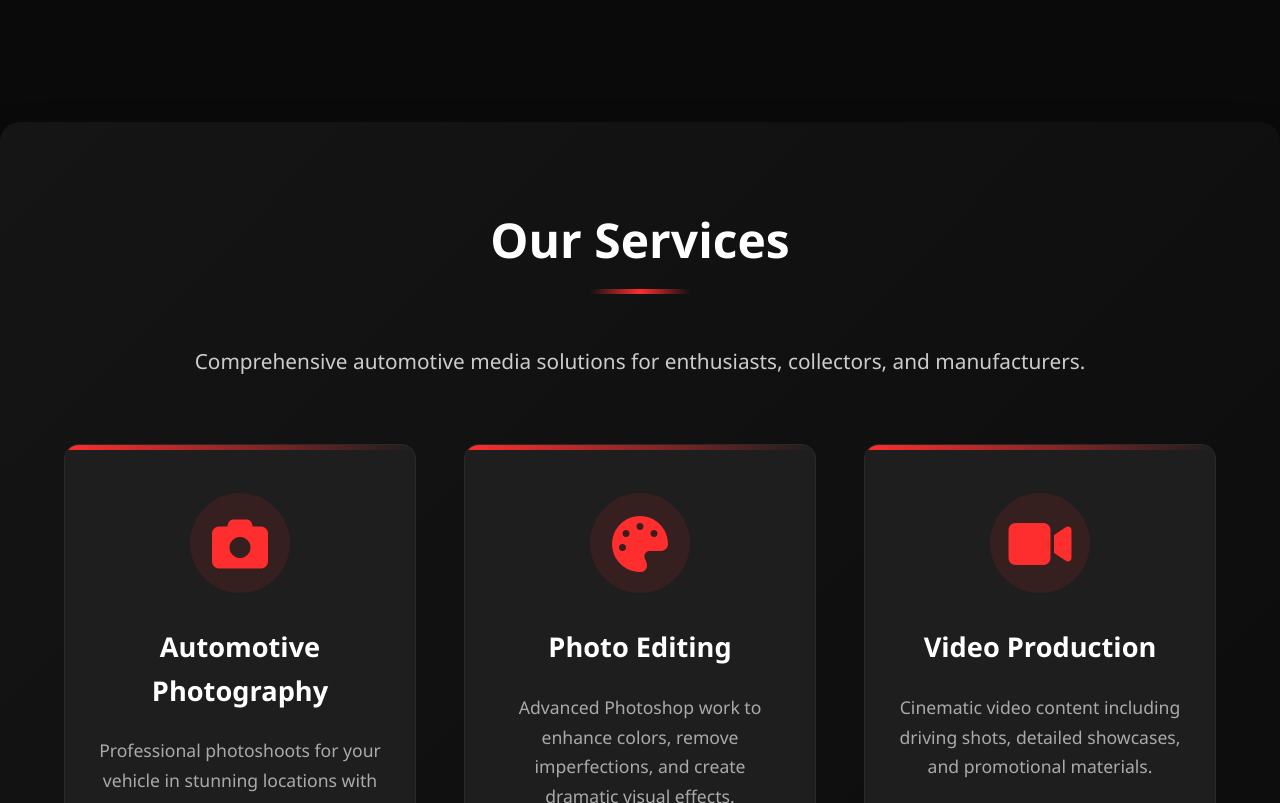
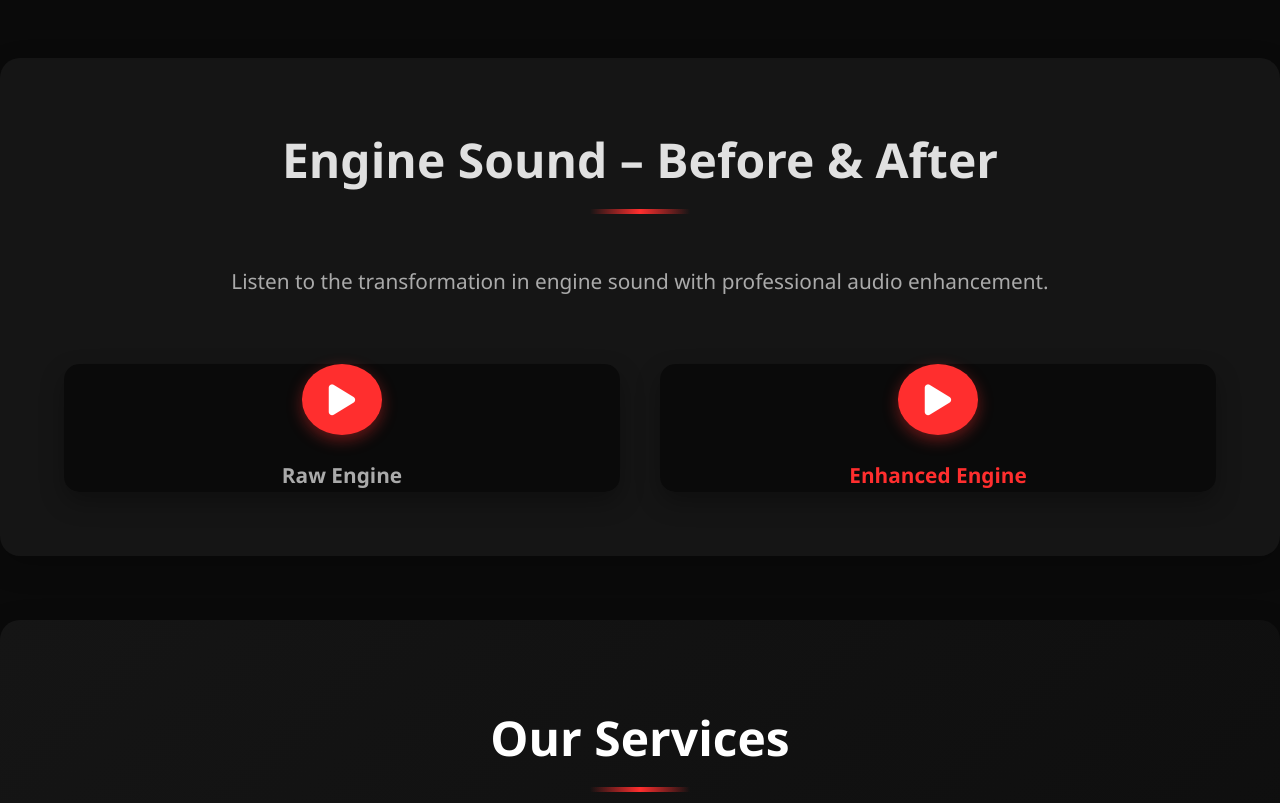
Before and after one commit to Sarahrii/automedia-portfolio, a plain HTML site: page index.html in a window 1280 px wide. Shown: the part 4115-4918 px from the top of the page. Drawn offline with Linux system fonts and the light colour scheme.

Commit message:
Update index.html

```diff
--- a/index.html
+++ b/index.html
@@ -445,6 +445,77 @@
         .video-item.playing .video-label {
             opacity: 0;
         }
+
+        /* AUDIO SECTION */
+.audio-section {
+    background: var(--dark-bg);
+    border-radius: 20px;
+    padding: 4rem;
+    margin-bottom: 4rem;
+    box-shadow: 0 10px 30px rgba(0,0,0,0.2);
+}
+
+.audio-comparison {
+    display: grid;
+    grid-template-columns: 1fr 1fr;
+    gap: 2.5rem;
+}
+
+.audio-item {
+    position: relative;
+    background: var(--card-bg);
+    border-radius: 15px;
+    padding: 4rem 2rem;
+    text-align: center;
+    box-shadow: 0 10px 25px rgba(0,0,0,0.3);
+}
+
+.audio-overlay {
+    position: absolute;
+    inset: 0;
+    background: rgba(0,0,0,0.65);
+    display: flex;
+    flex-direction: column;
+    justify-content: center;
+    align-items: center;
+    border-radius: 15px;
+    transition: opacity 0.3s;
+}
+
+.audio-item.playing .audio-overlay {
+    opacity: 0;
+    pointer-events: none;
+}
+
+.audio-btn {
+    width: 80px;
+    height: 80px;
+    background: var(--secondary);
+    border-radius: 50%;
+    display: flex;
+    justify-content: center;
+    align-items: center;
+    color: var(--light);
+    font-size: 2.2rem;
+    cursor: pointer;
+    transition: 0.3s;
+    box-shadow: 0 5px 15px rgba(255, 46, 46, 0.4);
+}
+
+.audio-label {
+    margin-top: 1.5rem;
+    font-size: 1.3rem;
+    font-weight: 600;
+}
+
+.audio-label.before {
+    color: #aaa;
+}
+
+.audio-label.after {
+    color: var(--secondary);
+}
+
 
         /* SERVICES */
 
@@ -901,28 +972,40 @@
     </section>
 
 
+<section id="audio" class="audio-section">
+    <h2 class="section-title">Engine Sound – Before & After</h2>
+    <p class="section-subtitle">Listen to the transformation in engine sound with professional audio enhancement.</p>
 
-            <!-- BEFORE -->
-            <div class="video-item">
-                <audio preload="auto">
-                    <source src="engineBefore.mp3" type="audio/mpeg">
-                </audio>
-                <div class="play-btn"><i class="fas fa-play"></i></div>
-                <div class="video-label before">Raw Engine Sound</div>
+    <div class="audio-comparison">
+
+        <!-- Before -->
+        <div class="audio-item">
+            <audio class="audio-before">
+                <source src="engineBefore.mp3" type="audio/mpeg">
+            </audio>
+
+            <div class="audio-overlay">
+                <div class="audio-btn"><i class="fas fa-play"></i></div>
+                <div class="audio-label before">Raw Engine</div>
             </div>
+        </div>
 
-            <!-- AFTER -->
-            <div class="video-item">
-                <audio preload="auto">
-                    <source src="engineAfter.mp3" type="audio/mpeg">
-                </audio>
-                <div class="play-btn"><i class="fas fa-play"></i></div>
-                <div class="video-label after">Enhanced Engine Sound</div>
+        <!-- After -->
+        <div class="audio-item">
+            <audio class="audio-after">
+                <source src="engineAfter.mp3" type="audio/mpeg">
+            </audio>
+
+            <div class="audio-overlay">
+                <div class="audio-btn"><i class="fas fa-play"></i></div>
+                <div class="audio-label after">Enhanced Engine</div>
             </div>
+        </div>
 
-        </div>
     </div>
 </section>
+
+
 
 
     <section class="services" id="services">
@@ -1050,7 +1133,7 @@
 
             playButtons.forEach(button => {
                 const videoItem = button.closest('.video-item');
-               const video = videoItem.querySelector('video, audio');
+               const video = videoItem.querySelector('video');
 
                 let hideTimeout;
 
@@ -1088,6 +1171,45 @@
                     }
                 });
             });
+
+
+            // AUDIO PLAY / PAUSE
+const audioBtns = document.querySelectorAll('.audio-btn');
+
+audioBtns.forEach(btn => {
+    const audioItem = btn.closest('.audio-item');
+    const audio = audioItem.querySelector('audio');
+    let hideTimeout;
+
+    btn.addEventListener('click', () => {
+        // Pause all other audios
+        document.querySelectorAll('audio').forEach(a => {
+            if (a !== audio) a.pause();
+        });
+
+        document.querySelectorAll('.audio-item').forEach(item => {
+            if (item !== audioItem) item.classList.remove('playing');
+        });
+
+        // Play / Pause current audio
+        if (audio.paused) {
+            audio.play();
+            audioItem.classList.add('playing');
+            btn.innerHTML = '<i class="fas fa-pause"></i>';
+        } else {
+            audio.pause();
+            audioItem.classList.remove('playing');
+            btn.innerHTML = '<i class="fas fa-play"></i>';
+        }
+    });
+
+    // Reset when audio ends
+    audio.addEventListener('ended', () => {
+        audioItem.classList.remove('playing');
+        btn.innerHTML = '<i class="fas fa-play"></i>';
+    });
+});
+
 
             // Comparison slider
             const slider = document.querySelector('.comparison-slider');
```
